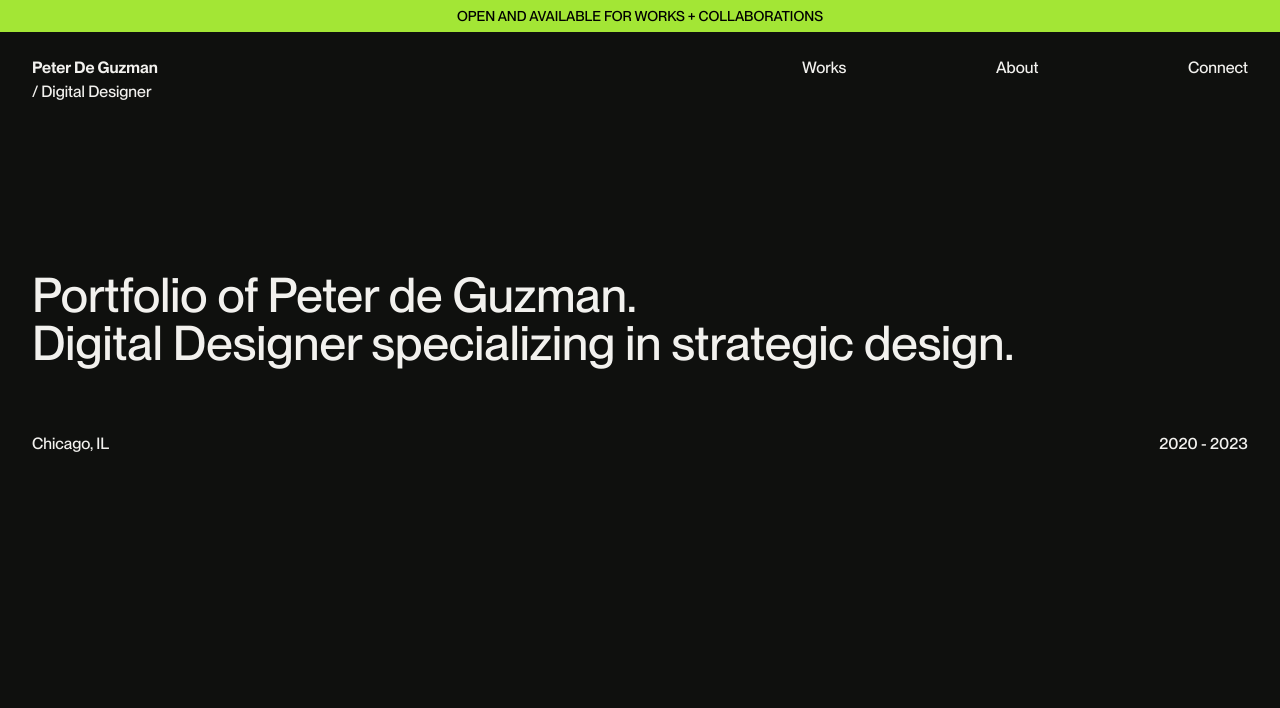
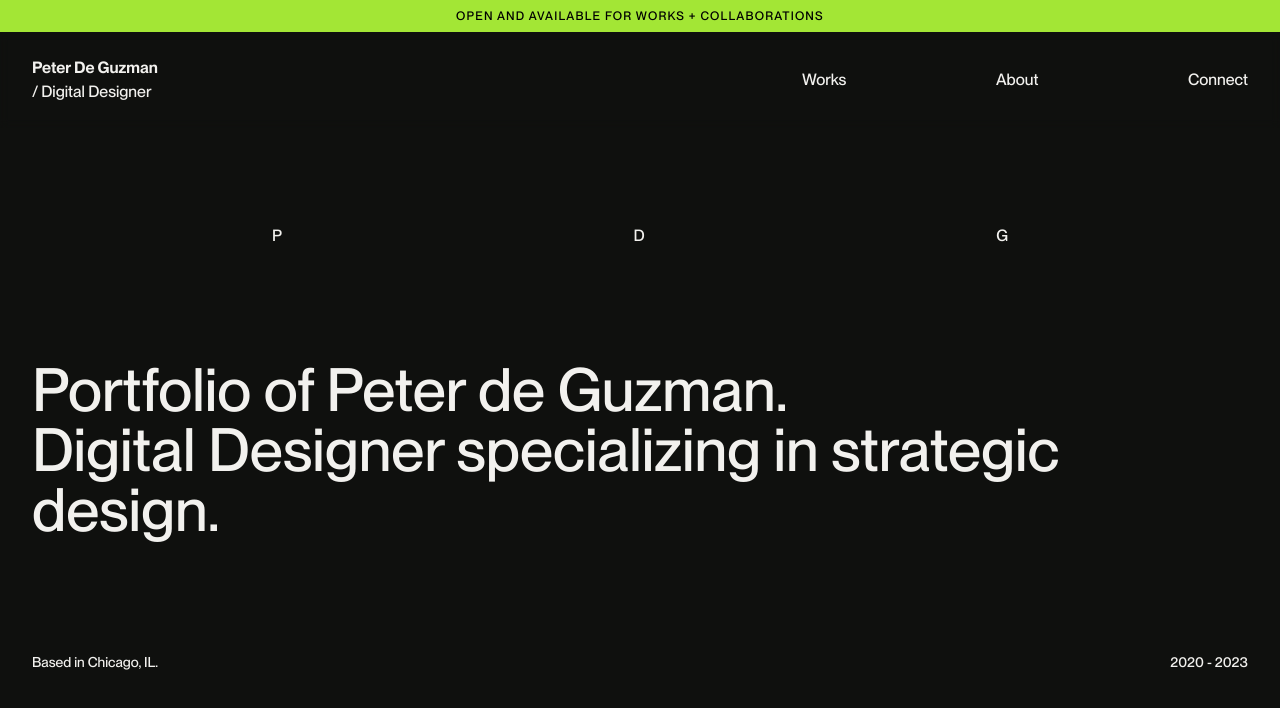
Before and after one commit to petridish-dg/portfolio-may, a Next.js app: page / in a window 1280 px wide. Shown: the top 708 px of the page. Built offline with nearby package versions, Linux system fonts and the light colour scheme.

Commit message:
menu window

```diff
--- a/app/globals.css
+++ b/app/globals.css
@@ -21,9 +21,15 @@ html {
 	color: #f2f1ee;
 }
 
+@layer base {
+	h1 {
+		@apply text-4xl md:text-5xl lg:text-6xl;
+	}
+}
+
 @layer components {
 	.cntnr {
-    @apply px-8 py-8;
+		@apply px-4 py-8 md:px-8;
 	}
 
 	.global-grid {
--- a/app/page.js
+++ b/app/page.js
@@ -1,21 +1,30 @@
-import Image from "next/image";
+import Image from 'next/image';
 
 export default function Home() {
 	return (
 		<main>
-      <section className="pt-28">
+			<section className="flex  flex-col gap-12 pt-16">
 				<div className="cntnr">
-          <h1 className="text-5xl">
-            Portfolio of Peter de Guzman.
-            <br />
+					<div className="flex justify-between px-60">
+						<p>P</p>
+						<p>D</p>
+						<p>G</p>
+					</div>
+				</div>
+				<div className="cntnr">
+					<h1>
+						Portfolio of Peter de Guzman.&#160;
+						<br className="hidden md:block"></br>
 						Digital Designer specializing in strategic design.
 					</h1>
 				</div>
-        <div className="global-grid cntnr">
-          <div className="col-span-5">
-            <p>Chicago, IL</p>
+				<div className="global-grid cntnr text-sm">
+					<div className="col-span-1 md:col-span-2 lg:col-span-5">
+						<p>Based in Chicago, IL.</p>
 					</div>
-          <div className="col-span-3 text-right">2020 - 2023</div>
+					<div className="col-span-1 text-right md:col-span-2 lg:col-span-3">
+						2020 - 2023
+					</div>
 				</div>
 			</section>
 			<section className="h-screen"></section>
--- a/components/Menu.js
+++ b/components/Menu.js
@@ -0,0 +1,29 @@
+'use client';
+import { createContext } from 'react';
+
+const Context = createContext();
+
+import { AnimatePresence } from 'framer-motion';
+
+export default function Menu() {
+	return (
+		<div>
+			<button>MENU</button>
+			<AnimatePresence>
+				<MenuWindow />
+			</AnimatePresence>
+		</div>
+	);
+}
+
+function MenuWindow() {
+	return (
+		<div className="fixed left-0 top-0 z-50 h-screen w-full bg-orange-200">
+			<div className="flex flex-col gap-4">
+				<p>Works</p>
+				<p>About</p>
+				<p>Connect</p>
+			</div>
+		</div>
+	);
+}
--- a/components/Navbar.js
+++ b/components/Navbar.js
@@ -1,19 +1,23 @@
-import Link from "next/link";
+import Link from 'next/link';
+import Menu from './Menu';
 
 export default function Navbar() {
 	return (
-    <nav className="w-full ">
-      <div className="flex h-8 w-full items-center justify-center bg-lime-400 text-sm uppercase text-black">
+		<nav className="sticky top-[-2rem] z-40 w-full">
+			<div className="flex h-8 w-full items-center justify-center bg-lime-400 text-xs uppercase tracking-widest text-black">
 				<p>Open and Available for Works + Collaborations</p>
 			</div>
-      <div className="cntnr global-grid gap-4 py-6">
-        <div className="lg:col-span-5">
+			<div className="cntnr global-grid items-center gap-4 py-6 text-sm  backdrop-blur-sm md:text-base">
+				<div className="md:col-span-2 lg:col-span-5">
 					<Link href="/" className="leading-[.1rem]">
 						<span className="font-semibold">Peter De Guzman</span>
 						<br />/ Digital Designer
 					</Link>
 				</div>
-        <div className="flex justify-between lg:col-span-3">
+				<div className="flex justify-end md:col-span-2 lg:hidden">
+					<Menu />
+				</div>
+				<div className="col-span-1 hidden justify-between md:col-span-2 lg:col-span-3 lg:flex">
 					<p>Works</p>
 					<p>About</p>
 					<p>Connect</p>
--- a/package.json
+++ b/package.json
@@ -12,6 +12,7 @@
     "autoprefixer": "10.4.14",
     "eslint": "8.41.0",
     "eslint-config-next": "13.4.4",
+    "framer-motion": "^10.12.16",
     "next": "13.4.4",
     "postcss": "8.4.23",
     "react": "18.2.0",
```
Also changed, not shown: 1 other file (tests, documents, lock files or other folders). Lines whose indentation alone changed are shown as unchanged.
